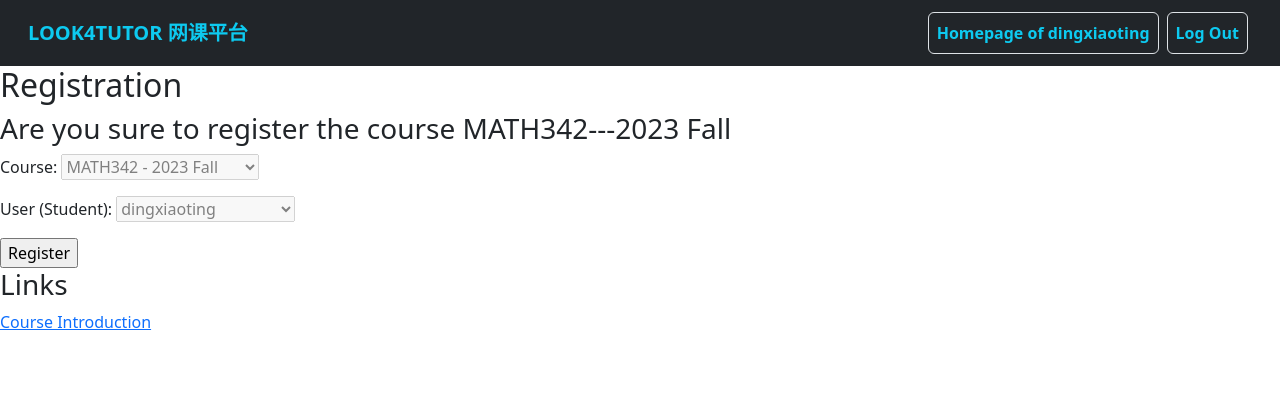
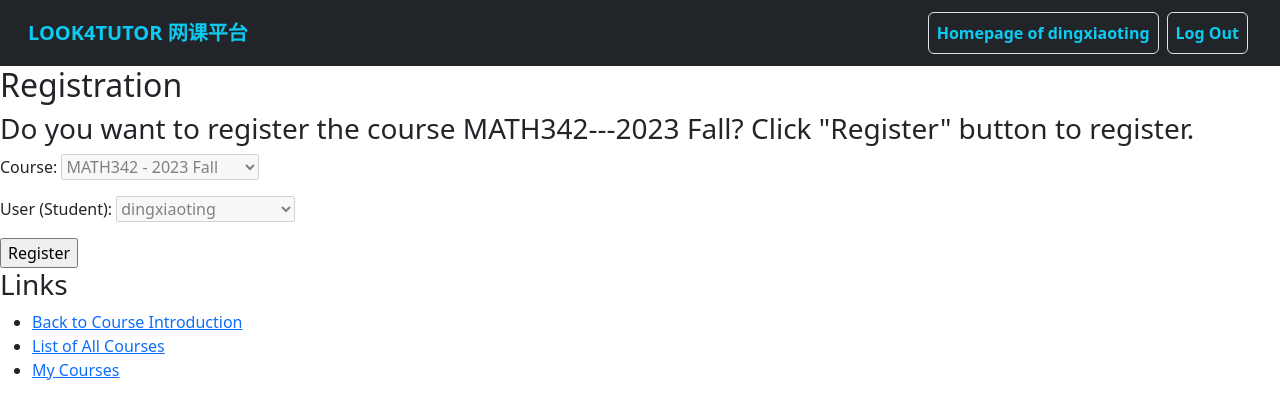
Before and after one commit to liuxinyu1984/look4cms, a Django app: page /students/register_course/4 in a window 1280 px wide. Shown: the top 419 px of the page. Run offline with Django 4.2, Linux system fonts and the light colour scheme; a user stored in the database is signed in; data comes from the database, SQL or seed files in the repository; both versions use the stored data as it was after the commit; some libraries are stand-ins or nearby versions.

Commit message:
students: modify templates

```diff
--- a/templates/students/register_course.html
+++ b/templates/students/register_course.html
@@ -3,7 +3,10 @@
 <h2>Registration</h2>
 
 <div>
-  <h3>Are you sure to register the course {{ course.get_long_title }}</h3>
+  <h3>
+    Do you want to register the course {{ course.get_long_title }}? Click
+    "Register" button to register.
+  </h3>
   <form method="post">
     {% csrf_token %} {{ form.as_p }}
     <input type="submit" value="Register" />
@@ -12,7 +15,15 @@
 
 <div>
   <h3>Links</h3>
-  <a href="{% url 'course_introduction' course.id %}">Course Introduction</a>
+  <ul>
+    <li>
+      <a href="{% url 'course_introduction' course.id %}"
+        >Back to Course Introduction</a
+      >
+    </li>
+    <li><a href="{% url 'all_course_list' %}">List of All Courses</a></li>
+    <li><a href="{% url 'student_course_list' %}">My Courses</a></li>
+  </ul>
 </div>
 
 {% endblock %}
--- a/templates/students/student_course_detail.html
+++ b/templates/students/student_course_detail.html
@@ -35,6 +35,7 @@
   <h3>Links</h3>
   <ul>
     <li><a href="{% url 'student_course_list' %}">Back to My Courses</a></li>
+    <li><a href="{% url 'all_course_list' %}">List of All Courses</a></li>
   </ul>
 </div>
 
--- a/templates/students/student_lecture_detail.html
+++ b/templates/students/student_lecture_detail.html
@@ -37,10 +37,11 @@
   <ul>
     <li>
       <a href="{% url 'student_course_detail' enrollment_id %}"
-        >Back to Course Page</a
+        >Back to Course Detail</a
       >
     </li>
     <li><a href="{% url 'student_course_list' %}">Back to My Courses</a></li>
+    <li><a href="{% url 'all_course_list' %}">List of All Courses</a></li>
   </ul>
 </div>
 
```
Also changed, not shown: templates/students/all_course_list.html (+12 -2 lines), templates/students/course_introduction.html (+7 -3 lines), templates/students/student_course_list.html (+4 -3 lines), db.sqlite3.
